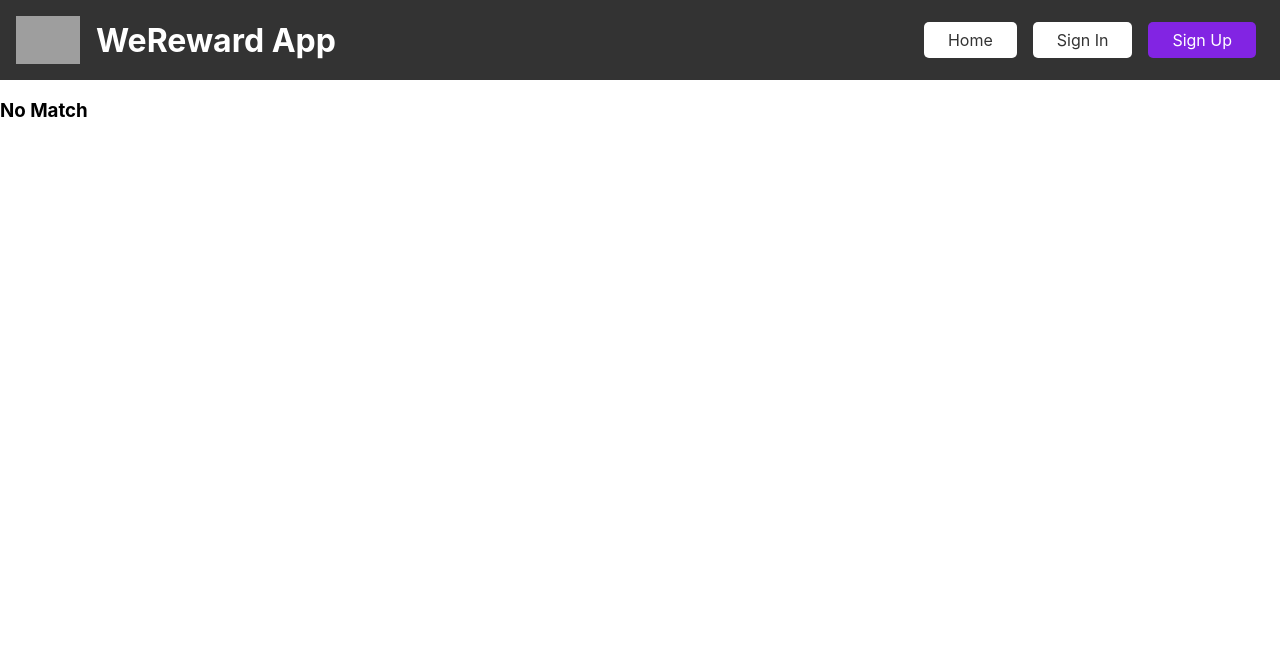
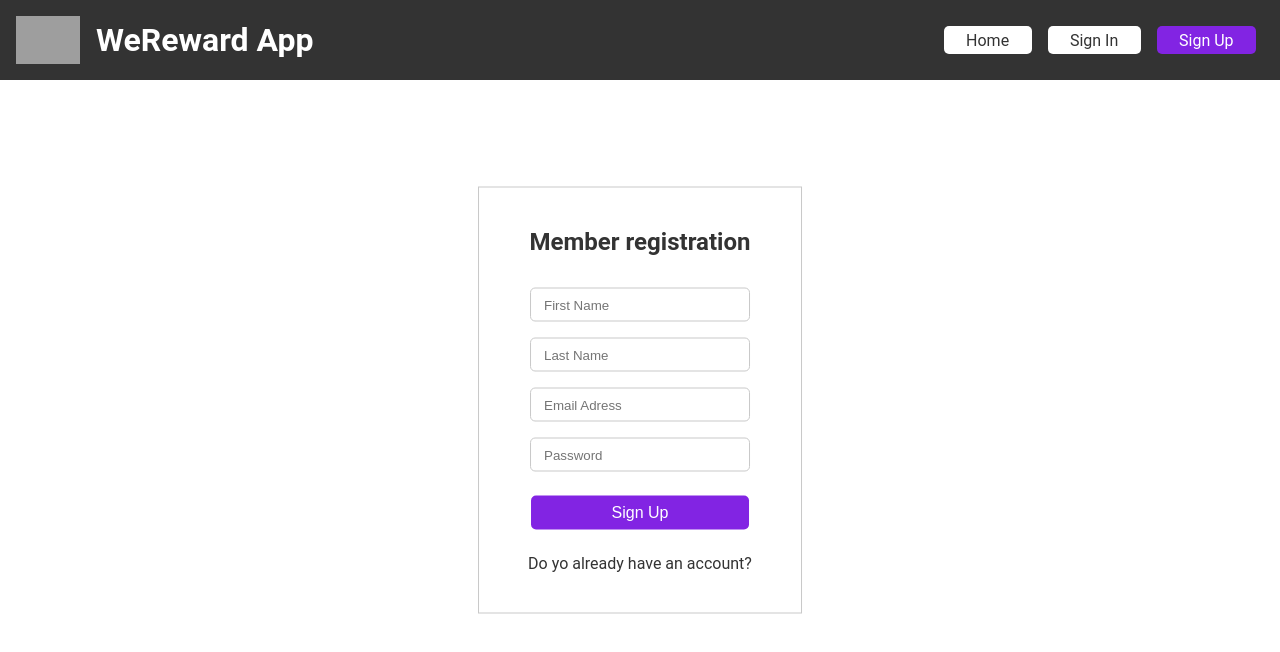
Before and after one commit to nicolasgoldman07/wedev-reward-frontend, a React app: page /auth/signup in a window 1280 px wide. Built offline with nearby package versions, Linux system fonts and the light colour scheme; grey boxes are pictures that could not be loaded.

Commit message:
Added SignIn and SignUp pages
+ Added signIn page with form component.
+ Added signUp page with form component.
+ Added project structure with views and components
+ Added styling for all components (SASS)

```diff
--- a/package.json
+++ b/package.json
@@ -6,8 +6,11 @@
     "@testing-library/jest-dom": "^4.2.4",
     "@testing-library/react": "^9.3.2",
     "@testing-library/user-event": "^7.1.2",
+    "apollo-client": "^2.6.10",
+    "graphql-tag": "^2.10.3",
     "node-sass": "^4.14.1",
     "react": "^16.13.1",
+    "react-apollo": "^3.1.5",
     "react-dom": "^16.13.1",
     "react-router-dom": "^5.2.0",
     "react-scripts": "3.4.1"
--- a/src/components/NavBar/NavBar.js
+++ b/src/components/NavBar/NavBar.js
@@ -15,9 +15,9 @@ const NavBar = (props) => {
       </div>
       <div className="navbar-right">
         <ul className="navbar-right-list">
-          <NavBarButton link="home" content="Home" />
-          <NavBarButton link="signin" content="Sign In" />
-          <NavBarButton link="signup" content="Sign Up" />
+          <NavBarButton link="/home" class="home" content="Home" />
+          <NavBarButton link="/auth/signin" class="signin" content="Sign In" />
+          <NavBarButton link="/auth/signup" class="signup" content="Sign Up" />
         </ul>
       </div>
     </div>
--- a/src/components/NavBar/NavBarButton.js
+++ b/src/components/NavBar/NavBarButton.js
@@ -5,10 +5,10 @@ import './navbar-btn.scss';
 const NavBarButton = (props) => {
   return (
     <div>
-      <li className={`navbar-right-list-item ${props.link}`}>
+      <li className={`navbar-right-list-item ${props.class}`}>
         <Link
-          to={`/${props.link}`}
-          className={`navbar-right-list-anchor ${props.link}`}
+          to={props.link}
+          className={`navbar-right-list-anchor ${props.class}`}
         >
           {props.content}
         </Link>
--- a/src/components/NavBar/navbar-btn.scss
+++ b/src/components/NavBar/navbar-btn.scss
@@ -1,9 +1,9 @@
 $darkgrey-color: #333;
 $wedev-color: #8224e3;
 
-a {
+.navbar-right-list-anchor {
   margin: 0 0.5em;
-  padding: 0.5em 1.5em;
+  padding: 0.3em 1.4em;
   border-radius: 5px;
   text-decoration: none;
   background-color: white;
--- /dev/null
+++ b/src/components/SignInForm/SignInForm.js
@@ -0,0 +1,44 @@
+import React, { useState } from 'react';
+import './signin-form.scss';
+
+const SignInForm = () => {
+  const [username, setUsername] = useState('');
+  const [password, setPassword] = useState('');
+
+  const handleSubmit = (e) => {
+    e.preventDefault();
+    alert(`User loged in: ${username + password}`);
+  };
+
+  return (
+    <div>
+      <form onSubmit={handleSubmit} className="form-container">
+        <div className="form-input-container">
+          <input
+            type="email"
+            name="username"
+            value={username}
+            onChange={(e) => setUsername(e.target.value)}
+            className="form-input"
+            placeholder="Email Adress"
+            autoComplete="off"
+            required
+          />
+          <input
+            type="password"
+            name="password"
+            value={password}
+            onChange={(e) => setPassword(e.target.value)}
+            className="form-input"
+            placeholder="Password"
+            autoComplete="off"
+            required
+          />
+        </div>
+        <button className="form-button">Log In</button>
+      </form>
+    </div>
+  );
+};
+
+export default SignInForm;
--- /dev/null
+++ b/src/components/SignInForm/index.js
@@ -0,0 +1 @@
+export { default as SignInForm } from './SignInForm';
--- /dev/null
+++ b/src/components/SignInForm/signin-form.scss
@@ -0,0 +1,45 @@
+$darkgrey-color: #333;
+$midgrey-color: #888;
+$lightgrey-color: #c9c9c9;
+$wedev-color: #8224e3;
+
+.form-container {
+  display: flex;
+  flex-direction: column;
+  justify-content: center;
+  align-items: center;
+  .form-input-container {
+    display: flex;
+    flex-direction: column;
+    justify-content: center;
+    align-items: center;
+    .form-input {
+      color: $darkgrey-color;
+      width: 15vw;
+      height: 4vh;
+      margin: 1vh 2vw;
+      padding: 0 1vw;
+      border-radius: 5px;
+      border: 1px solid $lightgrey-color;
+      outline: none;
+      &:active,
+      &:focus {
+        border: 1px solid $midgrey-color;
+      }
+      &.last-input {
+        margin-bottom: 3vh;
+      }
+    }
+  }
+  .form-button {
+    width: 17vw; //15vw + 2vw of content padding
+    background-color: $wedev-color;
+    color: white;
+    font-size: 1em;
+    padding: 1vh 2vw;
+    outline: none;
+    border: none;
+    border-radius: 5px;
+    cursor: pointer;
+  }
+}
--- /dev/null
+++ b/src/components/SignUpForm/SignUpForm.js
@@ -0,0 +1,66 @@
+import React, { useState } from 'react';
+import './signup-form.scss';
+
+const Form = (props) => {
+  const [firstName, setFirstName] = useState('');
+  const [lastName, setLastName] = useState('');
+  const [username, setUsername] = useState('');
+  const [password, setPassword] = useState('');
+
+  const handleSubmit = (e) => {
+    e.preventDefault();
+    alert(`User submitted: ${firstName + lastName + username + password}`);
+  };
+
+  return (
+    <form onSubmit={handleSubmit} className="form-container">
+      <div className="form-input-container">
+        <input
+          type="text"
+          name="firstName"
+          value={firstName}
+          onChange={(e) => setFirstName(e.target.value)}
+          className="form-input"
+          placeholder="First Name"
+          autoComplete="off"
+          required
+        />
+        <input
+          type="text"
+          name="lastName"
+          value={lastName}
+          onChange={(e) => setLastName(e.target.value)}
+          className="form-input"
+          placeholder="Last Name"
+          autoComplete="off"
+          required
+        />
+        <input
+          type="email"
+          name="username"
+          value={username}
+          onChange={(e) => setUsername(e.target.value)}
+          className="form-input"
+          placeholder="Email Adress"
+          autoComplete="off"
+          required
+        />
+        <input
+          type="password"
+          name="password"
+          value={password}
+          onChange={(e) => setPassword(e.target.value)}
+          className="form-input last-input"
+          placeholder="Password"
+          required
+        />
+      </div>
+
+      <button type="submit" className="form-button">
+        Sign Up
+      </button>
+    </form>
+  );
+};
+
+export default Form;
--- /dev/null
+++ b/src/components/SignUpForm/index.js
@@ -0,0 +1 @@
+export { default as SignUpForm } from './SignUpForm';
--- /dev/null
+++ b/src/components/SignUpForm/signup-form.scss
@@ -0,0 +1,45 @@
+$darkgrey-color: #333;
+$midgrey-color: #888;
+$lightgrey-color: #c9c9c9;
+$wedev-color: #8224e3;
+
+.form-container {
+  display: flex;
+  flex-direction: column;
+  justify-content: center;
+  align-items: center;
+  .form-input-container {
+    display: flex;
+    flex-direction: column;
+    justify-content: center;
+    align-items: center;
+    .form-input {
+      color: $darkgrey-color;
+      width: 15vw;
+      height: 4vh;
+      margin: 1vh 2vw;
+      padding: 0 1vw;
+      border-radius: 5px;
+      border: 1px solid $lightgrey-color;
+      outline: none;
+      &:active,
+      &:focus {
+        border: 1px solid $midgrey-color;
+      }
+      &.last-input {
+        margin-bottom: 3vh;
+      }
+    }
+  }
+  .form-button {
+    width: 17vw; //15vw + 2vw of content padding
+    background-color: $wedev-color;
+    color: white;
+    font-size: 1em;
+    padding: 1vh 2vw;
+    outline: none;
+    border: none;
+    border-radius: 5px;
+    cursor: pointer;
+  }
+}
--- a/src/index.css
+++ b/src/index.css
@@ -1,13 +1,13 @@
 body {
   margin: 0;
-  font-family: -apple-system, BlinkMacSystemFont, 'Segoe UI', 'Roboto', 'Oxygen',
-    'Ubuntu', 'Cantarell', 'Fira Sans', 'Droid Sans', 'Helvetica Neue',
+  font-family: 'Roboto', -apple-system, BlinkMacSystemFont, 'Segoe UI', 'Roboto',
+    'Oxygen', 'Ubuntu', 'Cantarell', 'Fira Sans', 'Droid Sans', 'Helvetica Neue',
     sans-serif;
   -webkit-font-smoothing: antialiased;
   -moz-osx-font-smoothing: grayscale;
 }
 
 code {
-  font-family: source-code-pro, Menlo, Monaco, Consolas, 'Courier New',
+  font-family: 'Roboto', source-code-pro, Menlo, Monaco, Consolas, 'Courier New',
     monospace;
 }
--- a/src/routes.js
+++ b/src/routes.js
@@ -15,8 +15,8 @@ function Routes() {
         <Route exact path="/">
           <Redirect to="/home" />
         </Route>
-        <Route exact path="/signin" component={SignIn} />
-        <Route exact path="/signup" component={SignUp} />
+        <Route exact path="/auth/signin" component={SignIn} />
+        <Route exact path="/auth/signup" component={SignUp} />
         <Route component={NoMatch} />
       </Switch>
     </div>
--- a/src/views/Home/Home.js
+++ b/src/views/Home/Home.js
@@ -3,7 +3,7 @@ import React from 'react';
 const Home = (props) => {
   return (
     <div>
-      <h3>Home View</h3>
+      <h3>Home Page</h3>
     </div>
   );
 };
--- a/src/views/SignIn/SignIn.js
+++ b/src/views/SignIn/SignIn.js
@@ -1,9 +1,16 @@
 import React from 'react';
+import { Link } from 'react-router-dom';
+import { SignInForm } from '../../components/SignInForm';
+import './signin.scss';
 
 const SignIn = (props) => {
   return (
-    <div>
-      <h3>SignIn View</h3>
+    <div className="signin-container">
+      <h2 className="signin-title">Member login</h2>
+      <SignInForm />
+      <Link to="/auth/signup" className="without-account">
+        Don't you have an account?
+      </Link>
     </div>
   );
 };
--- /dev/null
+++ b/src/views/SignIn/signin.scss
@@ -0,0 +1,38 @@
+$darkgrey-color: #333;
+$midgrey-color: #888;
+$lightgrey-color: #c9c9c9;
+$wedev-color: #8224e3;
+
+.signin-container {
+  display: flex;
+  flex-direction: column;
+  justify-content: center;
+  align-items: center;
+  position: fixed;
+  top: 50%;
+  left: 50%;
+  transform: translate(-50%, -50%);
+  -webkit-transform: translate(-50%, -50%);
+  -moz-transform: translate(-50%, -50%);
+  -o-transform: translate(-50%, -50%);
+  -ms-transform: translate(-50%, -50%);
+
+  border: solid 1px $lightgrey-color;
+  padding: 5vh 2vw;
+
+  .signin-title {
+    color: $darkgrey-color;
+    margin: 0;
+    padding: 0;
+    margin-bottom: 3vh;
+  }
+
+  .without-account {
+    color: $darkgrey-color;
+    text-decoration: none;
+    margin-top: 3vh;
+    &:hover {
+      filter: contrast(5);
+    }
+  }
+}
--- a/src/views/SignUp/SignUp.js
+++ b/src/views/SignUp/SignUp.js
@@ -1,9 +1,16 @@
 import React from 'react';
+import { Link } from 'react-router-dom';
+import { SignUpForm } from '../../components/SignUpForm';
+import './signup.scss';
 
 const SignUp = (props) => {
   return (
-    <div>
-      <h3>SignUp View</h3>
+    <div className="signup-container">
+      <h2 className="signup-title">Member registration</h2>
+      <SignUpForm />
+      <Link to="/auth/signin" className="already-signedup">
+        Do yo already have an account?
+      </Link>
     </div>
   );
 };
--- /dev/null
+++ b/src/views/SignUp/signup.scss
@@ -0,0 +1,38 @@
+$darkgrey-color: #333;
+$midgrey-color: #888;
+$lightgrey-color: #c9c9c9;
+$wedev-color: #8224e3;
+
+.signup-container {
+  display: flex;
+  flex-direction: column;
+  justify-content: center;
+  align-items: center;
+  position: fixed;
+  top: 50%;
+  left: 50%;
+  transform: translate(-50%, -50%);
+  -webkit-transform: translate(-50%, -50%);
+  -moz-transform: translate(-50%, -50%);
+  -o-transform: translate(-50%, -50%);
+  -ms-transform: translate(-50%, -50%);
+
+  border: solid 1px $lightgrey-color;
+  padding: 5vh 2vw;
+
+  .signup-title {
+    color: $darkgrey-color;
+    margin: 0;
+    padding: 0;
+    margin-bottom: 3vh;
+  }
+
+  .already-signedup {
+    color: $darkgrey-color;
+    text-decoration: none;
+    margin-top: 3vh;
+    &:hover {
+      filter: contrast(5);
+    }
+  }
+}
```
Also changed, not shown: 2 other files.
